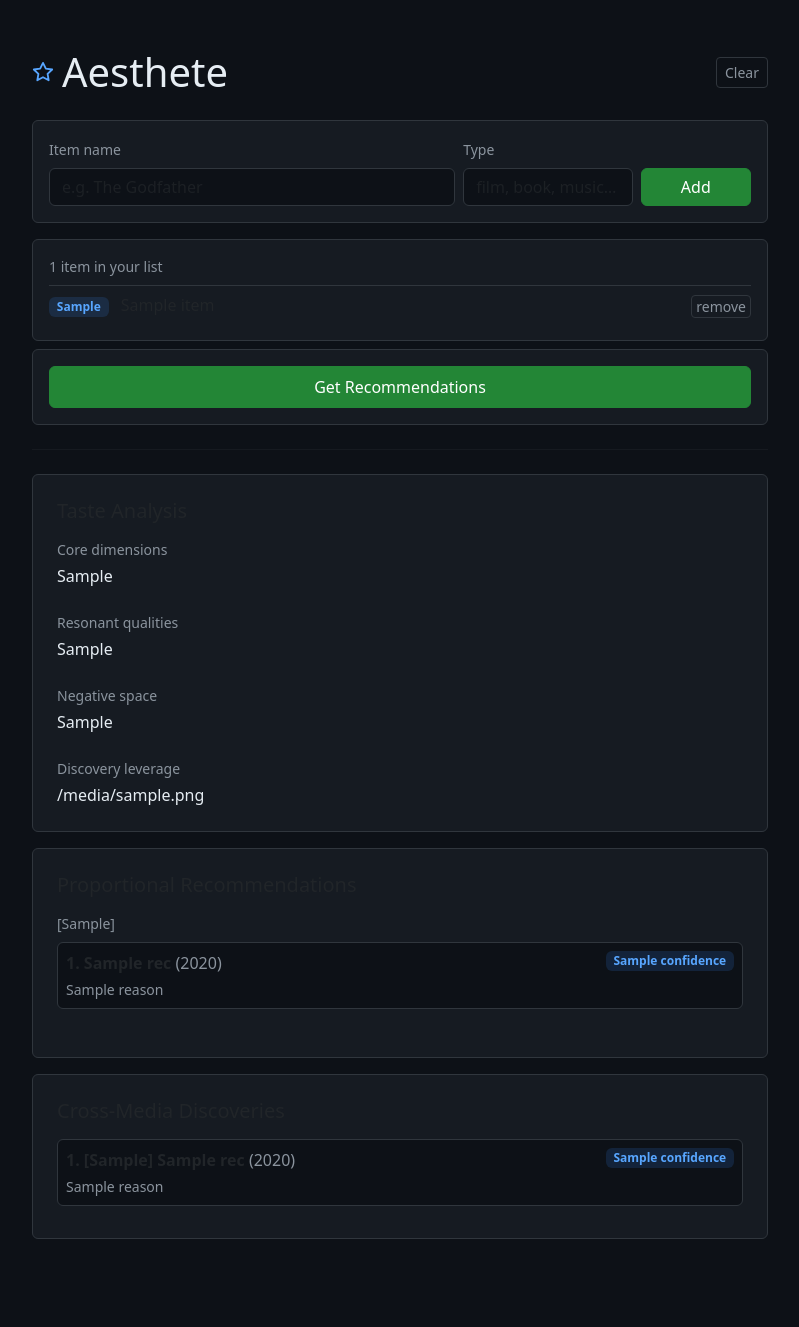
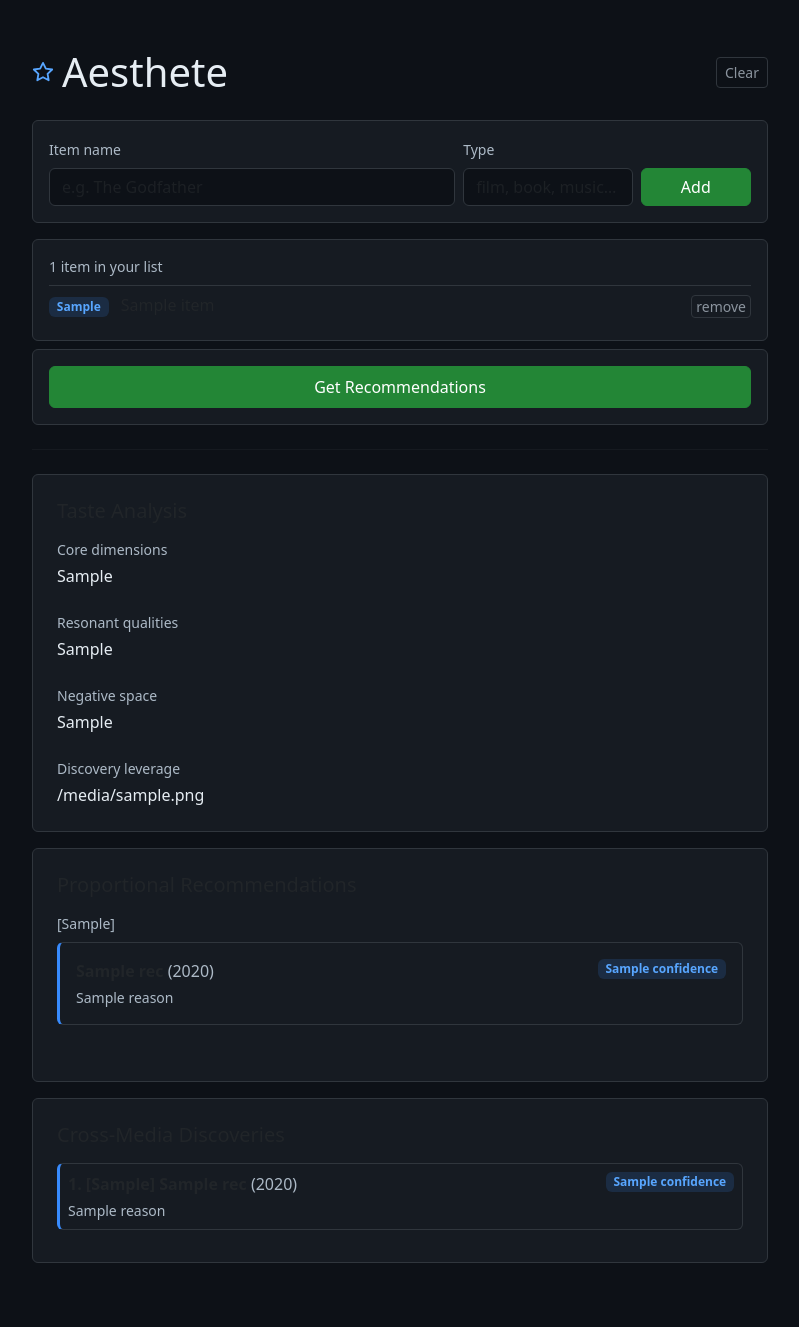
Before and after one commit to isaaclb98/aesthete, a Flask app: template templates/index.html in a window 1280 px wide. Shown: the whole page, without its empty margins (240-1039 px from the left). Before the commit the page ends 1239 px from the top, so only its background shows below. Run offline with Flask 3, Linux system fonts and the light colour scheme; the template is opened without the code that fills it: most values are stand-ins (such as "Sample title", 1, 10 or a date in 2020).

Commit message:
fix(ui): improve text contrast, strip braces, fix rank display, increase recs
- Lighten .text-muted to #adbac7 for WCAG-compliant contrast on dark bg
- Add strip_braces Jinja2 filter to remove literal {/} from LLM taste analysis
- Hide rank prefix for single-item groups to avoid "1." confusion
- Increase rec-card padding/margin and add blue left border for readability
- Prompt now requests 10-15 total proportional recommendations

```diff
--- a/app.py
+++ b/app.py
@@ -20,6 +20,14 @@
 os.makedirs("app_session", exist_ok=True)
 
 Session(app)
+
+# Custom Jinja2 filter to strip curly braces from text (e.g. LLM output that contains literal {/})
+@app.template_filter("strip_braces")
+def strip_braces(text):
+    if not text:
+        return ""
+    return str(text).replace("{", "").replace("}", "")
+
 
 # Import the recommendation functions directly from recommend.py
 from recommend import (
--- a/templates/index.html
+++ b/templates/index.html
@@ -14,8 +14,9 @@
     .btn-primary:hover { background: #2ea043; border-color: #2ea043; }
     .btn-outline-secondary { border-color: #30363d; color: #8b949e; }
     .btn-outline-secondary:hover { background: #21262d; border-color: #8b949e; color: #e6edf3; }
-    .text-muted { color: #8b949e !important; }
-    .rec-card { background: #0d1117; border-color: #30363d; }
+    .text-muted { color: #adbac7 !important; }
+    .form-label { color: #adbac7; }
+    .rec-card { background: #161b22; border-color: #30363d; border-left: 3px solid #388bfd; }
     .badge { background: #388bfd26; color: #58a6ff; }
     h1, h2, h5 { color: #e6edf3; }
     .section-divider { border-color: #30363d; }
@@ -113,19 +114,19 @@
     <h2 class="h5 mb-3">Taste Analysis</h2>
     <div class="mb-3">
       <p class="text-muted small mb-1">Core dimensions</p>
-      <p class="mb-2" style="color:#e6edf3;">{{ taste_analysis.core_dimensions }}</p>
+      <p class="mb-2" style="color:#e6edf3;">{{ taste_analysis.core_dimensions | strip_braces }}</p>
     </div>
     <div class="mb-3">
       <p class="text-muted small mb-1">Resonant qualities</p>
-      <p class="mb-2" style="color:#e6edf3;">{{ taste_analysis.resonant_qualities }}</p>
+      <p class="mb-2" style="color:#e6edf3;">{{ taste_analysis.resonant_qualities | strip_braces }}</p>
     </div>
     <div class="mb-3">
       <p class="text-muted small mb-1">Negative space</p>
-      <p class="mb-2" style="color:#e6edf3;">{{ taste_analysis.negative_space }}</p>
+      <p class="mb-2" style="color:#e6edf3;">{{ taste_analysis.negative_space | strip_braces }}</p>
     </div>
     <div>
       <p class="text-muted small mb-1">Discovery leverage</p>
-      <p class="mb-0" style="color:#e6edf3;">{{ taste_analysis.discovery_leverage }}</p>
+      <p class="mb-0" style="color:#e6edf3;">{{ taste_analysis.discovery_leverage | strip_braces }}</p>
     </div>
   </div>
 
@@ -137,10 +138,10 @@
     <div class="mb-3">
       <p class="text-muted small mb-2">[{{ media_type }}]</p>
       {% for rec in recs %}
-      <div class="rec-card card p-2 mb-2">
+      <div class="rec-card card p-3 mb-3">
         <div class="d-flex justify-content-between align-items-start">
           <div>
-            <strong>{{ rec.rank }}. {{ rec.name }}</strong>
+            <strong>{% if recs|length > 1 %}{{ rec.rank }}. {% endif %}{{ rec.name }}</strong>
             {% if rec.year %} <span class="text-muted">({{ rec.year }})</span>{% endif %}
           </div>
           {% if rec.confidence %}
```
Also changed, not shown: prompts/recommend_system.md (+1 -1 lines).
